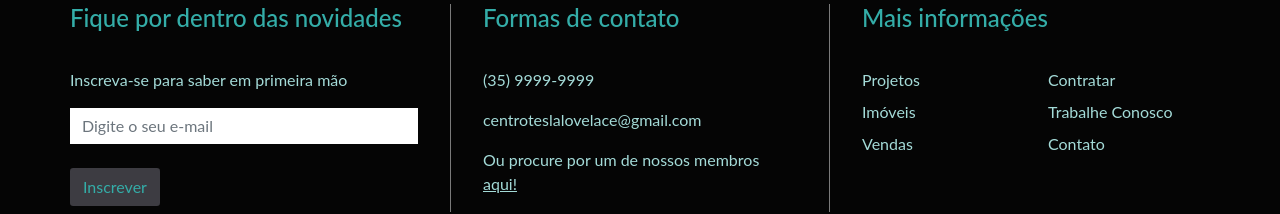
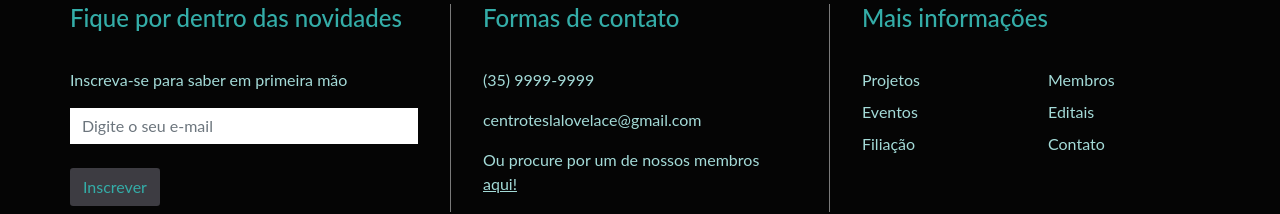
Before and after one commit to igorflpaula/bootstrap-ctl, a plain HTML site: page index.html in a window 1280 px wide. Shown: the part 3004-3218 px from the top of the page. Drawn offline with nearby package versions, Linux system fonts and the light colour scheme.

Commit message:
mudança no rodapé

```diff
--- a/index.html
+++ b/index.html
@@ -322,15 +322,15 @@
                                     <div class="col-6">
                                         <ul class="list-unstyled">
                                             <li><a href="#" class="ctl-corTres">Projetos</a></li>
-                                            <li><a href="#" class="ctl-corTres">Imóveis</a></li>
-                                            <li><a href="#" class="ctl-corTres">Vendas</a></li>
+                                            <li><a href="#" class="ctl-corTres">Eventos</a></li>
+                                            <li><a href="#" class="ctl-corTres">Filiação</a></li>
                                         </ul>
                                     </div>
 
                                     <div class="col-6">
                                         <ul class="list-unstyled">
-                                            <li><a href="#" class="ctl-corTres">Contratar</a></li>
-                                            <li><a href="#" class="ctl-corTres">Trabalhe Conosco</a></li>
+                                            <li><a href="#" class="ctl-corTres">Membros</a></li>
+                                            <li><a href="#" class="ctl-corTres">Editais</a></li>
                                             <li><a href="#" class="ctl-corTres">Contato</a></li>
                                         </ul>
                                     </div>
```
